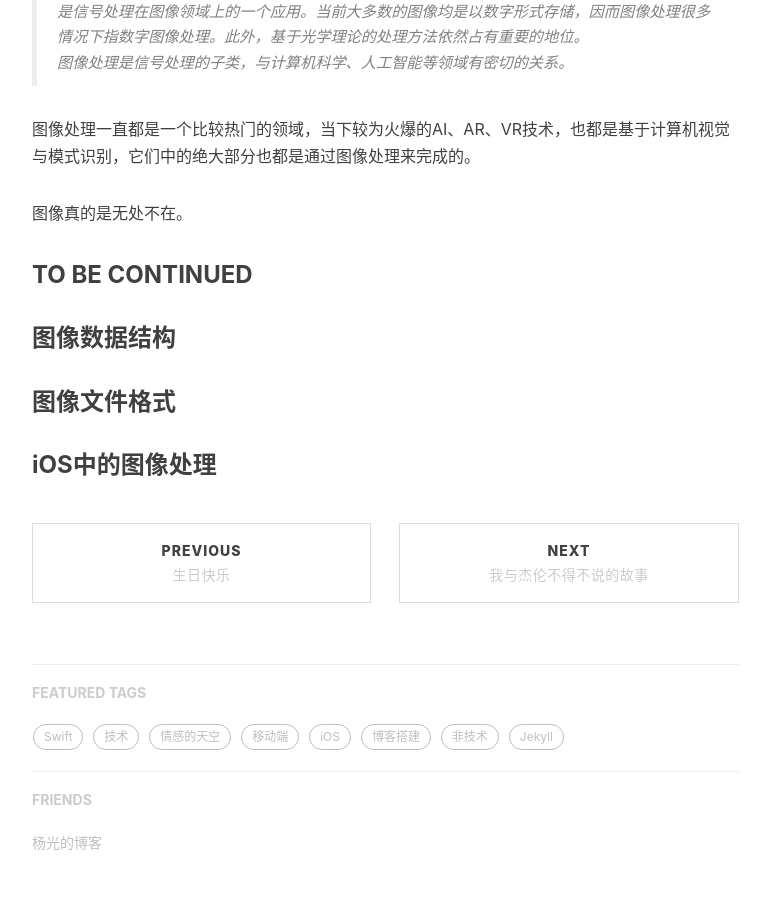
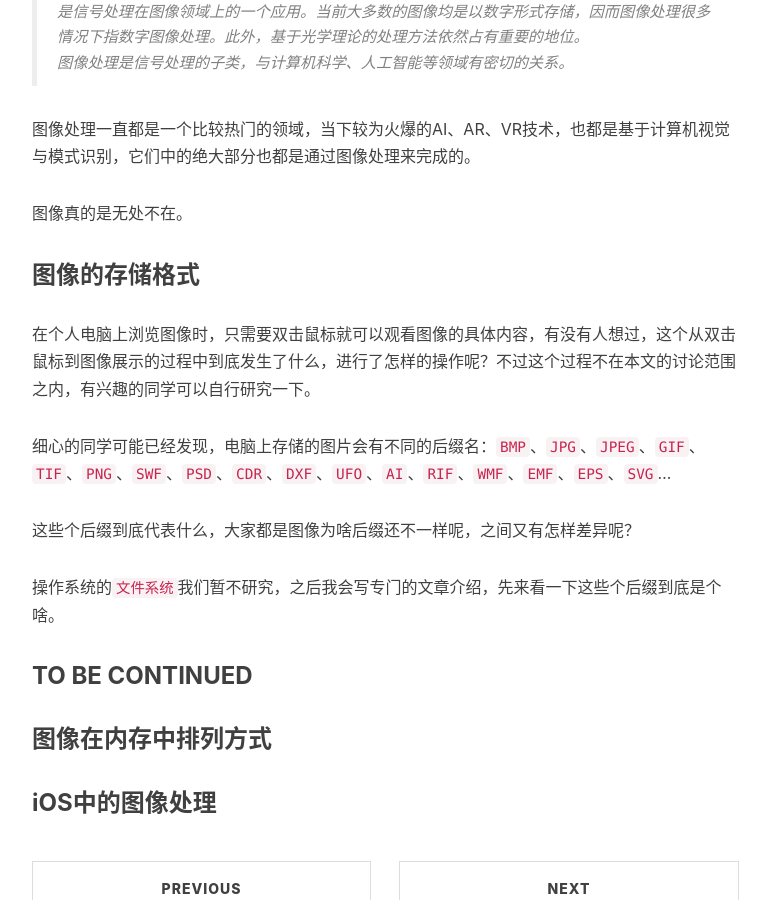
Before and after one commit to Winterdirge/MyBlog, a Jekyll site: the page built from _posts/2019-07-22-image-format.markdown, in a window 1280 px wide and 900 px high, scrolled down 1379 px. Shown: the whole window, without its empty margins (233-1003 px from the left). Built offline with Jekyll 4.4.1, drawn with Linux system fonts in a browser that asks for light colours; nearby versions of some CDN libraries; comment, search, counter and statistics services are not loaded.

Commit message:
update article: image format

```diff
--- a/_posts/2019-07-22-image-format.markdown
+++ b/_posts/2019-07-22-image-format.markdown
@@ -40,7 +40,16 @@ tags:
 
 图像真的是无处不在。
 
+### 图像的存储格式
+
+在个人电脑上浏览图像时，只需要双击鼠标就可以观看图像的具体内容，有没有人想过，这个从双击鼠标到图像展示的过程中到底发生了什么，进行了怎样的操作呢？不过这个过程不在本文的讨论范围之内，有兴趣的同学可以自行研究一下。
+
+细心的同学可能已经发现，电脑上存储的图片会有不同的后缀名：`BMP`、`JPG`、`JPEG`、`GIF`、`TIF`、`PNG`、`SWF`、`PSD`、`CDR`、`DXF`、`UFO`、`AI`、`RIF`、`WMF`、`EMF`、`EPS`、`SVG`...
+
+这些个后缀到底代表什么，大家都是图像为啥后缀还不一样呢，之间又有怎样差异呢？
+
+操作系统的`文件系统`我们暂不研究，之后我会写专门的文章介绍，先来看一下这些个后缀到底是个啥。
+
 ### TO BE CONTINUED
-### 图像数据结构
-### 图像文件格式
+### 图像在内存中排列方式
 ### iOS中的图像处理
```
